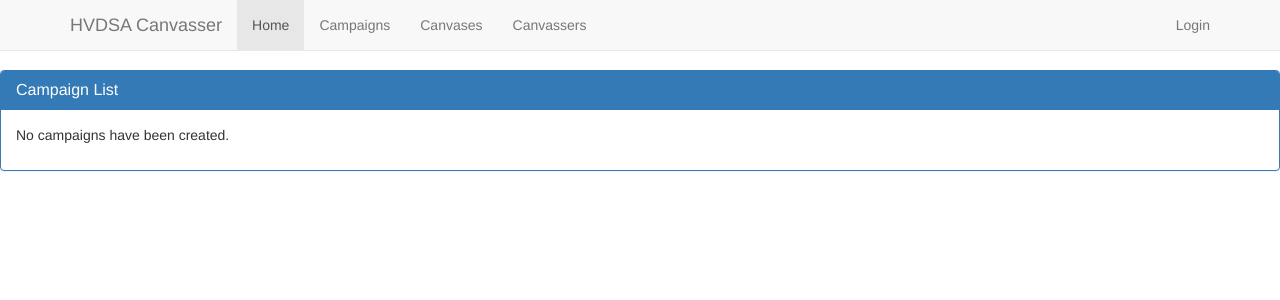
After one commit to HVDSA-database-and-mapping/canvasser-leaflet, a Django app: page /canvasser/campaigns/ in a window 1280 px wide. The commit adds this page. Shown: the top 300 px of the page. Run offline with Django 3.2, Linux system fonts and the light colour scheme; data that the repository does not hold is empty; some libraries are stand-ins or nearby versions.

Commit message:
Add Campaign model

```diff
--- a/canvasser/admin.py
+++ b/canvasser/admin.py
@@ -1,6 +1,5 @@
 from django.contrib.gis import admin
-from .models import CensusTract, CongressionalDistrict, County, Parcel, \
-    Canvas, Canvasser, CanvasArea, CanvasSector
+from .models import *
 
 admin.site.register(CensusTract, admin.OSMGeoAdmin)
 admin.site.register(CongressionalDistrict, admin.OSMGeoAdmin)
@@ -10,3 +9,4 @@ admin.site.register(Canvas)
 admin.site.register(Canvasser)
 admin.site.register(CanvasArea, admin.OSMGeoAdmin)
 admin.site.register(CanvasSector, admin.OSMGeoAdmin)
+admin.site.register(Campaign)
--- a/canvasser/forms.py
+++ b/canvasser/forms.py
@@ -10,10 +10,9 @@ class DateInput(forms.DateInput):
 class NewCanvasForm(ModelForm):
     class Meta:
         model = Canvas
-        fields = ['name', 'start_date', 'end_date', 'description']
+        fields = ['name', 'date', 'description']
         widgets = {
-            'start_date': DateInput(),
-            'end_date': DateInput()
+            'date': DateInput()
         }
 
 
--- a/canvasser/templates/canvasser/base.html
+++ b/canvasser/templates/canvasser/base.html
@@ -33,6 +33,7 @@
         <div id="navbar" class="navbar-collapse collapse">
           <ul class="nav navbar-nav">
             <li class="active"><a href="{% url 'index' %}">Home</a></li>
+            <li><a href="{% url 'campaigns' %}">Campaigns</a></li>
             <li><a href="{% url 'canvases' %}">Canvases</a></li>
             <li><a href="{% url 'canvassers' %}">Canvassers</a></li>
           </ul>
--- /dev/null
+++ b/canvasser/templates/canvasser/campaign_list.html
@@ -0,0 +1,25 @@
+{% extends "canvasser/base.html" %}
+
+{% block content %}
+<div class='panel panel-primary'>
+    <div class='panel-heading'>
+        <h1 class='panel-title'>Campaign List</h1>
+    </div>
+    <div class='panel-body'>
+
+        {% if campaign_list %}
+        <ul>
+
+            {% for campaign in campaign_list %}
+            <li>
+                <a href="/canvasser{{ campaign.get_absolute_url }}">{{ campaign.name }}</a> ({{campaign.description}})
+            </li>
+            {% endfor %}
+
+        </ul>
+        {% else %}
+        <p>No campaigns have been created.</p>
+        {% endif %}
+    </div>
+</div>
+{% endblock %}
--- a/canvasser/urls.py
+++ b/canvasser/urls.py
@@ -1,16 +1,16 @@
 from django.urls import path, re_path
 from django.views.generic import TemplateView
 from .models import Parcel
-from .views import UntrimmedTiledGeoJSONLayerView, CanvasListView, \
-    CanvasserListView, index, canvas_area_define, canvas_sector_define, \
-    canvas_details, canvasser_details
+from .views import *
 
 urlpatterns = [
     path('', index, name='index'),
+    path('campaign-details/<int:campaign_id>/', campaign_details, name='campaign-details'),
     path('canvas-details/<int:canvas_id>/', canvas_details, name='canvas-details'),
     path('canvasser-details/<int:canvasser_id>/', canvasser_details, name='canvasser-details'),
     path('canvas-area/<int:canvas_id>/', canvas_area_define, name='canvas-area'),
     path('canvas-sectors/<int:canvas_id>/', canvas_sector_define, name='canvas-sector'),
+    path('campaigns/', CampaignListView.as_view(), name='campaigns'),
     path('canvases/', CanvasListView.as_view(), name='canvases'),
     path('canvassers/', CanvasserListView.as_view(), name='canvassers'),
     re_path(r'^data/(?P<z>\d+)/(?P<x>\d+)/(?P<y>\d+).geojson$',
--- a/canvasser/views.py
+++ b/canvasser/views.py
@@ -2,7 +2,7 @@ from django.shortcuts import render, get_object_or_404
 from django.http import HttpResponseRedirect
 from django.urls import reverse
 from django.views import generic
-from .models import Canvas, Canvasser, CanvasArea, Parcel, CanvasSector
+from .models import *
 from djgeojson.views import TiledGeoJSONLayerView
 from django.contrib.gis.db.models.functions import AsGeoJSON, Transform
 
@@ -23,6 +23,10 @@ class CanvasListView(generic.ListView):
 
 class CanvasserListView(generic.ListView):
     model = Canvasser
+
+
+class CampaignListView(generic.ListView):
+    model = Campaign
 
 
 def index(request):
@@ -47,6 +51,10 @@ def index(request):
 
     return render(request, 'canvasser/index.html',
         {'form': form})
+
+def campaign_details(request, campaign_id):
+    this_campaign = get_object_or_404(Campaign, id=campaign_id)
+    return render(request, 'canvasser/campaign_details.html', {'campaign': this_campaign})
 
 def canvas_details(request, canvas_id):
     this_canvas = get_object_or_404(Canvas, id=canvas_id)
```
Also changed, not shown: canvasser/models.py (+16 -3 lines), canvasser/templates/canvasser/campaign_details.html (added, +13 -0 lines), canvasser/migrations/0005_auto_20180519_1714.py (added).
